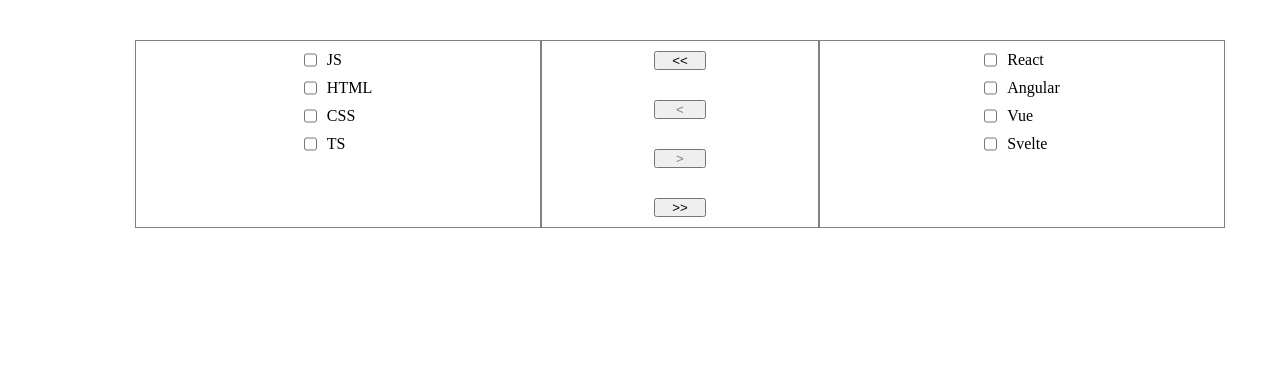
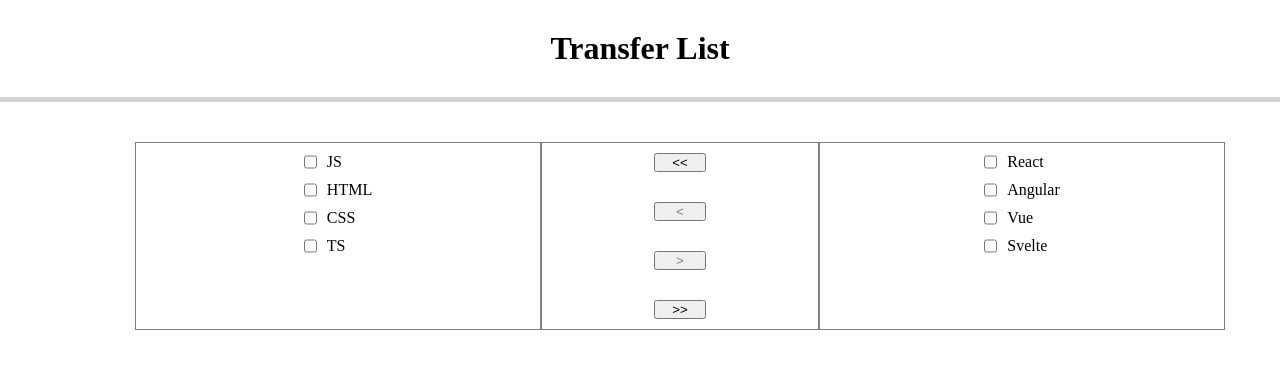
Before and after one commit to Mohankumarpilli/Transfer-List, a plain HTML site: page index.html in a window 1280 px wide. Shown: the top 368 px of the page. Drawn offline with Linux system fonts and the light colour scheme.

Commit message:
added title for the page

```diff
--- a/index.html
+++ b/index.html
@@ -3,11 +3,11 @@
 <head>
     <meta charset="UTF-8">
     <meta name="viewport" content="width=device-width, initial-scale=1.0">
-    <title>Document</title>
+    <title>Transfer List</title>
     <link rel="stylesheet" href="./style.css">
 </head>
 <body>
-
+    <h1>Transfer List</h1>
     <div class="container">
         <div class="block-1">
             <ul id = "1" class="list-gap left-ul">
--- a/style.css
+++ b/style.css
@@ -61,3 +61,9 @@
 .left-side{
     color: grey;
 }
+
+h1{
+    text-align: center;
+    padding: 30px;
+    border-bottom: 5px solid lightgrey;
+}
```
